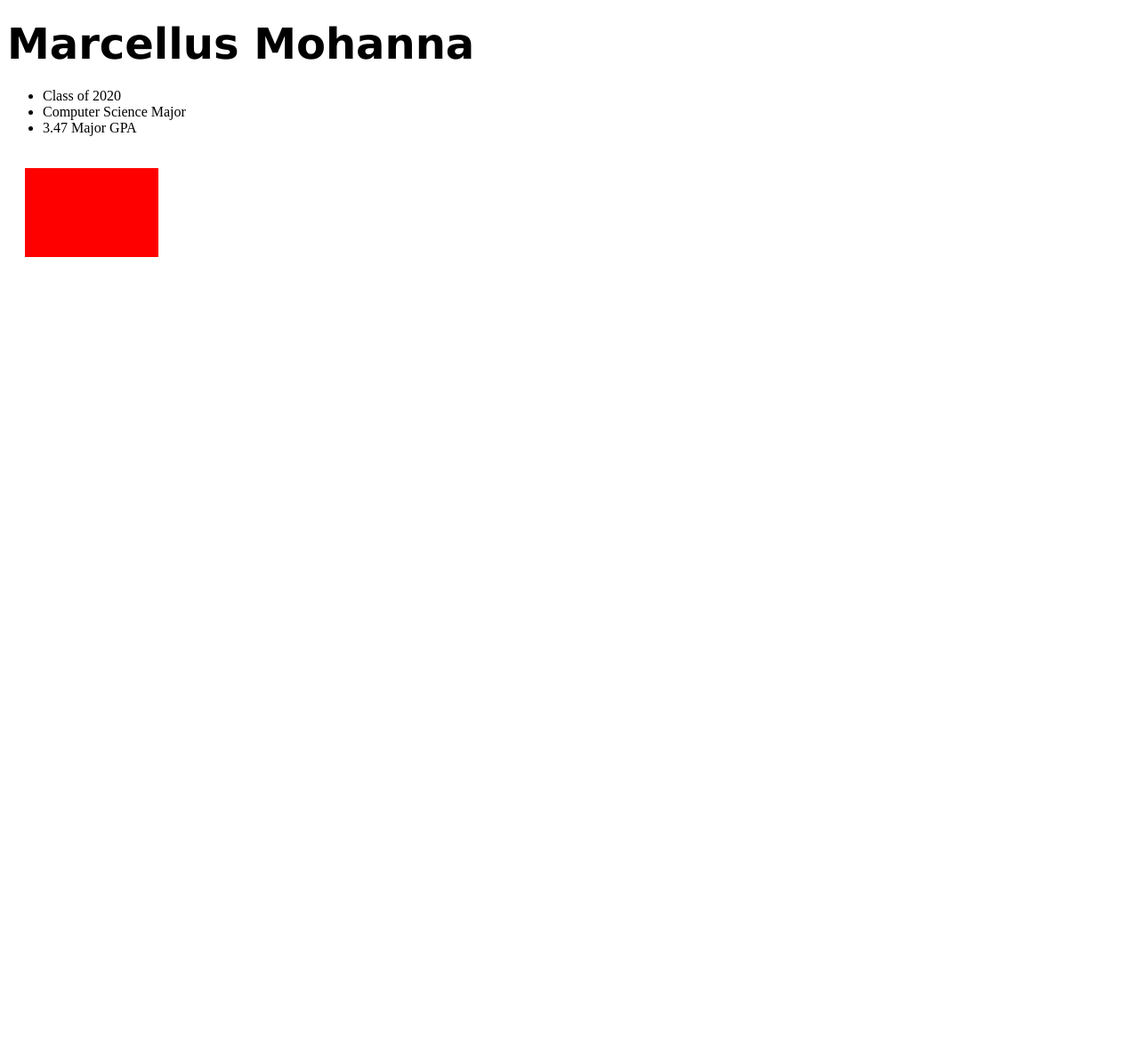
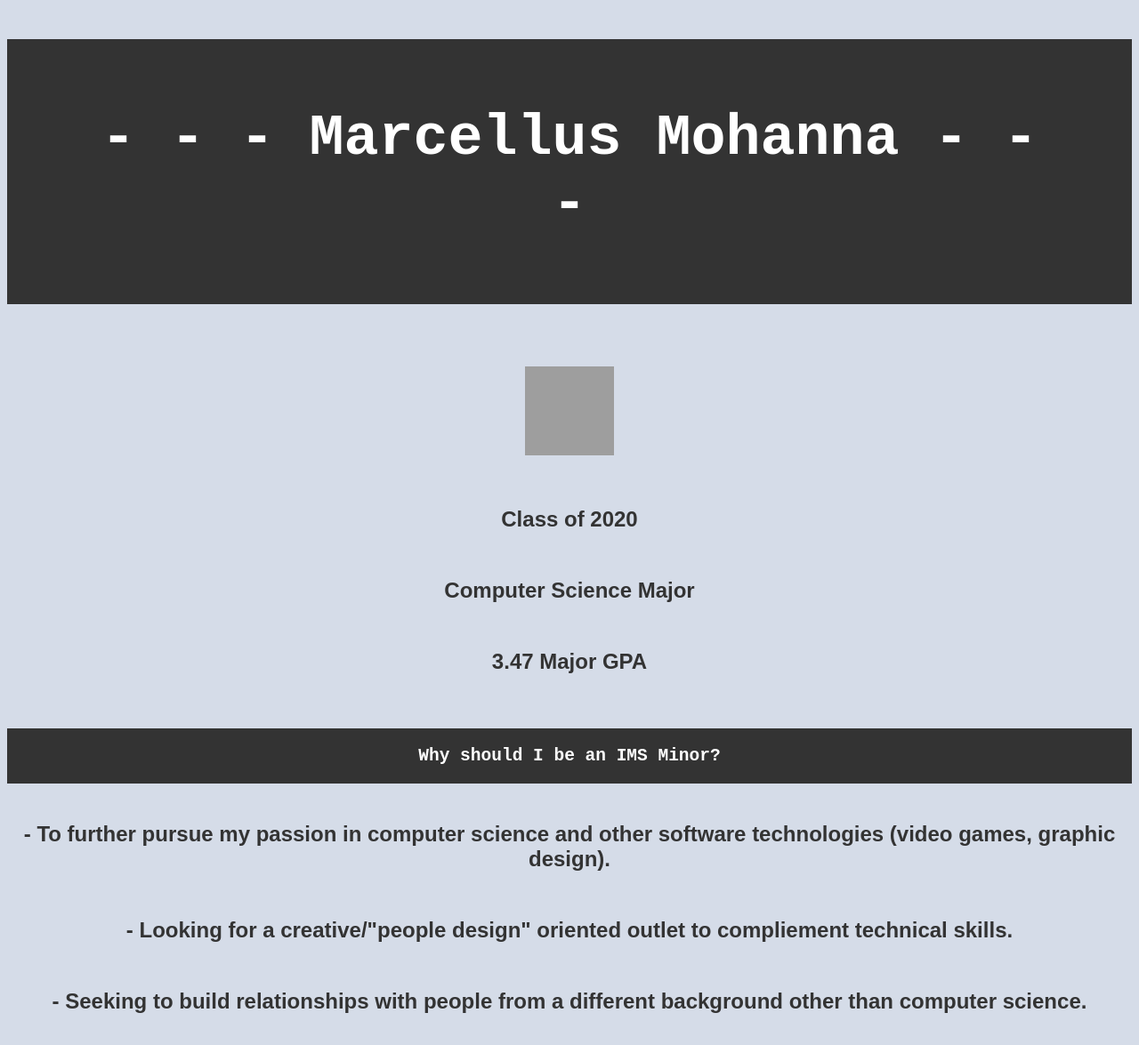
Before and after one commit to mohannmm/oldpersonalsite, a plain HTML site: page index.html in a window 1280 px wide. Shown: the whole page at 89% size. Before the commit the page ends 800 px from the top, so only its background shows below. Drawn offline with Linux system fonts and the light colour scheme; grey boxes are pictures that could not be loaded.

Commit message:
Starting template started. Short description, colored text, and an image

```diff
--- a/index.html
+++ b/index.html
@@ -6,25 +6,67 @@
     <title>Marcellus Mohanna</title>
   </head>
 
-  <body>
-    <h1><font size="48" face="verdana"> <b>Marcellus Mohanna</b> </font></h1>
-    <ul>
-      <li>Class of 2020</li>
-      <li>Computer Science Major</li>
-      <li>3.47 Major GPA</li>
-    </ul>
+  <body style="background-color:#d5dce8;">
 
-    <canvas id="canvas" width="300" height="300">
+    <h1 style="background-color:#333333; color:white; font-family: monospace; font-size: 500%;  text-align:center; padding:75px;">
+       <b> - - - Marcellus Mohanna - - - </b>
+   </h1>
+
+    <table align="center">
+
+      <tr><th>
+        <p style="font-family:Ar1ial; font-size:150%; color:#333333;">
+            <img style="width:100px; height:100px;" src="http://miamioh.edu/_files/images/admission/homepage/2015/badges/pubIvy.png" alt="Miami University">
+          </p>
+      </th></tr>
+
+      <tr><th>
+        <p style="font-family:Arial; font-size:150%; color:#333333;">Class of 2020 </p>
+      </th></tr>
+
+      <tr><th>
+        <p style="font-family:Arial; font-size:150%; color:#333333;">
+          Computer Science Major</p>
+      </th></tr>
+
+      <tr><th>
+        <p style="font-family:Arial; font-size:150%; color:#333333;">3.47 Major GPA</p>
+      </th></tr>
+    </table>
+
+    <br>
+
+    <h2 style="text-align: center; font-family: monospace; background-color:#333333; color:white; padding:20px">
+      Why should I be an IMS Minor?
+    </h2>
+
+    <table align="center">
+      <tr><th>
+        <p style="font-family:Arial; font-size:150%; color:#333333;">
+          - To further pursue my passion in computer science and other software technologies (video games, graphic design).
+        </p>
+      </th></tr>
+
+      <tr><th>
+        <p style="font-family:Arial; font-size:150%; color:#333333;">
+          - Looking for a creative/"people design" oriented outlet to compliement technical skills.
+        </p>
+      </th></tr>
+
+      <tr><th>
+        <p style="font-family:Arial; font-size:150%; color:#333333;">
+          - Seeking to build relationships with people from a different background other than computer science.
+        </p>
+      </th></tr>
+    </table>
+
+
+<!--
+  <canvas id="canvas" style = "width:100%; height:100%;">
     <i>Your browser does not support the HTML5 canvas</i>
   </canvas>
+-->
 
-  <!--  <script>
-      var canvas = document.getElementById("canvas");
-      var ctx = canvas.getContext("2d");
-      ctx.fillStyle = "#FF0000";
-      ctx.fillRect(0,0,300,300);
-    </script>
- -->
     <script>
       var c = document.getElementById("canvas");
       var ctx = c.getContext("2d");
```
